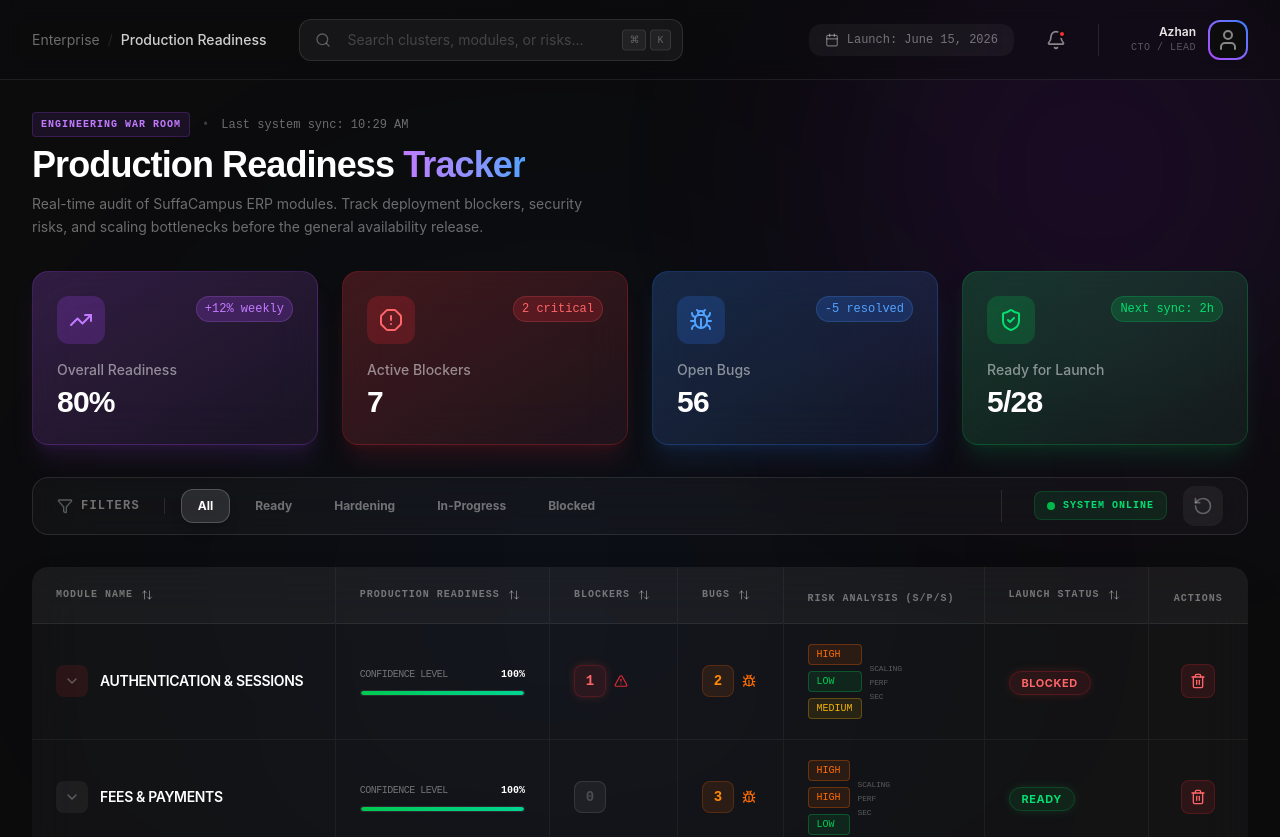
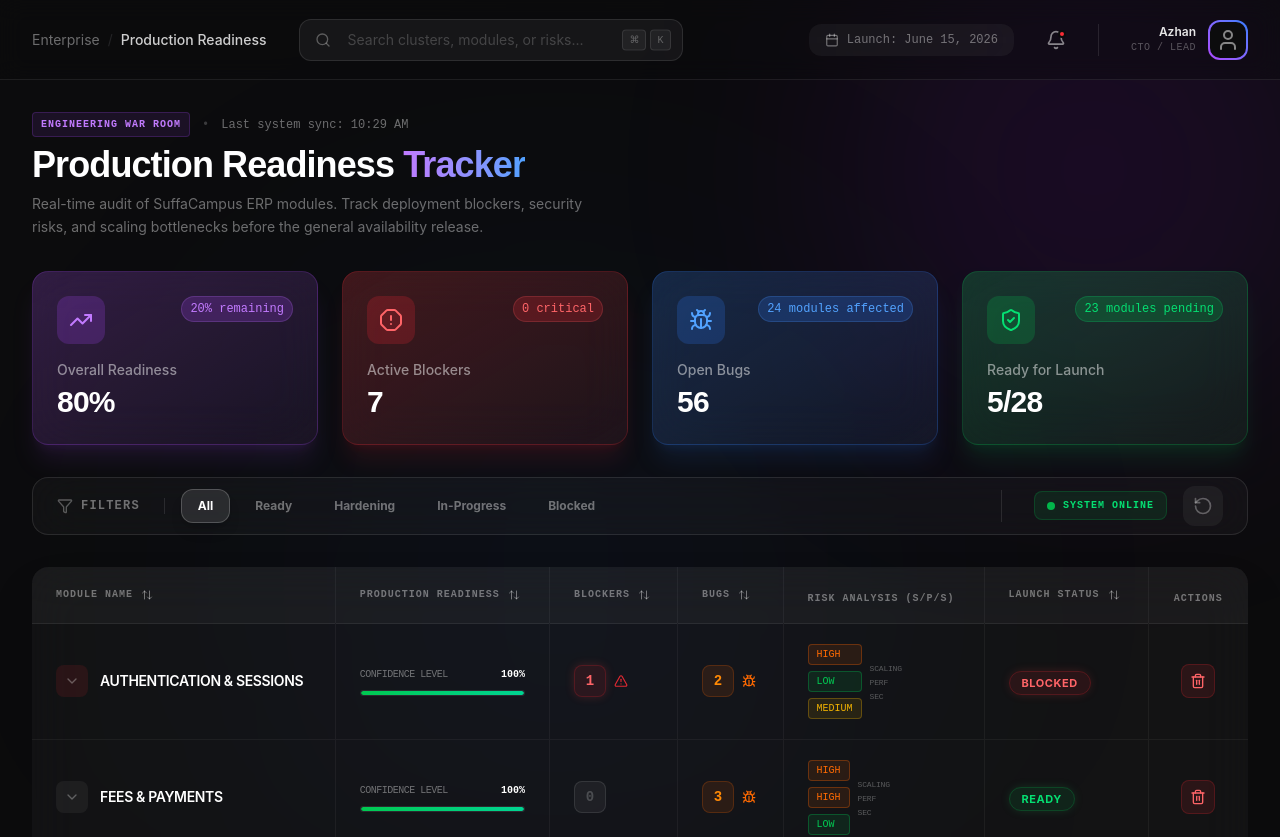
Before and after one commit to Azhan-007/TRACKER, a React (Vite) app: page / in a window 1280 px wide. Shown: the top 837 px of the page. Built offline with nearby package versions, Linux system fonts and the light colour scheme.

Commit message:
feat: Make top stat cards and timestamps dynamically reactive to module data

```diff
--- a/src/App.tsx
+++ b/src/App.tsx
@@ -75,6 +75,7 @@ export default function App() {
 
   const handleSync = () => {
     setIsSyncing(true);
+    setModules(prev => [...prev]); // Force update to refresh the lastUpdated timestamp
     setTimeout(() => setIsSyncing(false), 1000);
   };
 
@@ -83,7 +84,7 @@ export default function App() {
     const ready = modules.filter(m => m.status === 'Ready').length;
     const totalBlockers = modules.reduce((acc, m) => acc + m.blockers, 0);
     const criticalRisks = modules.filter(m => m.scalingRisk === 'Critical' || m.securityRisk === 'Critical').length;
-    const avgReadiness = Math.round(modules.reduce((acc, m) => acc + m.readiness, 0) / total);
+    const avgReadiness = total > 0 ? Math.round(modules.reduce((acc, m) => acc + m.readiness, 0) / total) : 0;
 
     return {
       completion: avgReadiness,
@@ -148,28 +149,28 @@ export default function App() {
             <StatCard
               label="Overall Readiness"
               value={`${stats.completion}%`}
-              trend="+12% weekly"
+              trend={stats.completion === 100 ? "All Systems Go" : `${100 - stats.completion}% remaining`}
               icon={TrendingUp}
               color="purple"
             />
             <StatCard
               label="Active Blockers"
               value={stats.blockers}
-              trend="2 critical"
+              trend={`${stats.criticalRisks} critical`}
               icon={AlertOctagon}
               color="red"
             />
             <StatCard
               label="Open Bugs"
               value={modules.reduce((acc, m) => acc + m.bugs, 0)}
-              trend="-5 resolved"
+              trend={`${modules.filter(m => m.bugs > 0).length} modules affected`}
               icon={Bug}
               color="blue"
             />
             <StatCard
               label="Ready for Launch"
               value={`${stats.readyModules}/${stats.total}`}
-              trend="Next sync: 2h"
+              trend={`${stats.total - stats.readyModules} modules pending`}
               icon={ShieldCheck}
               color="green"
             />
```
